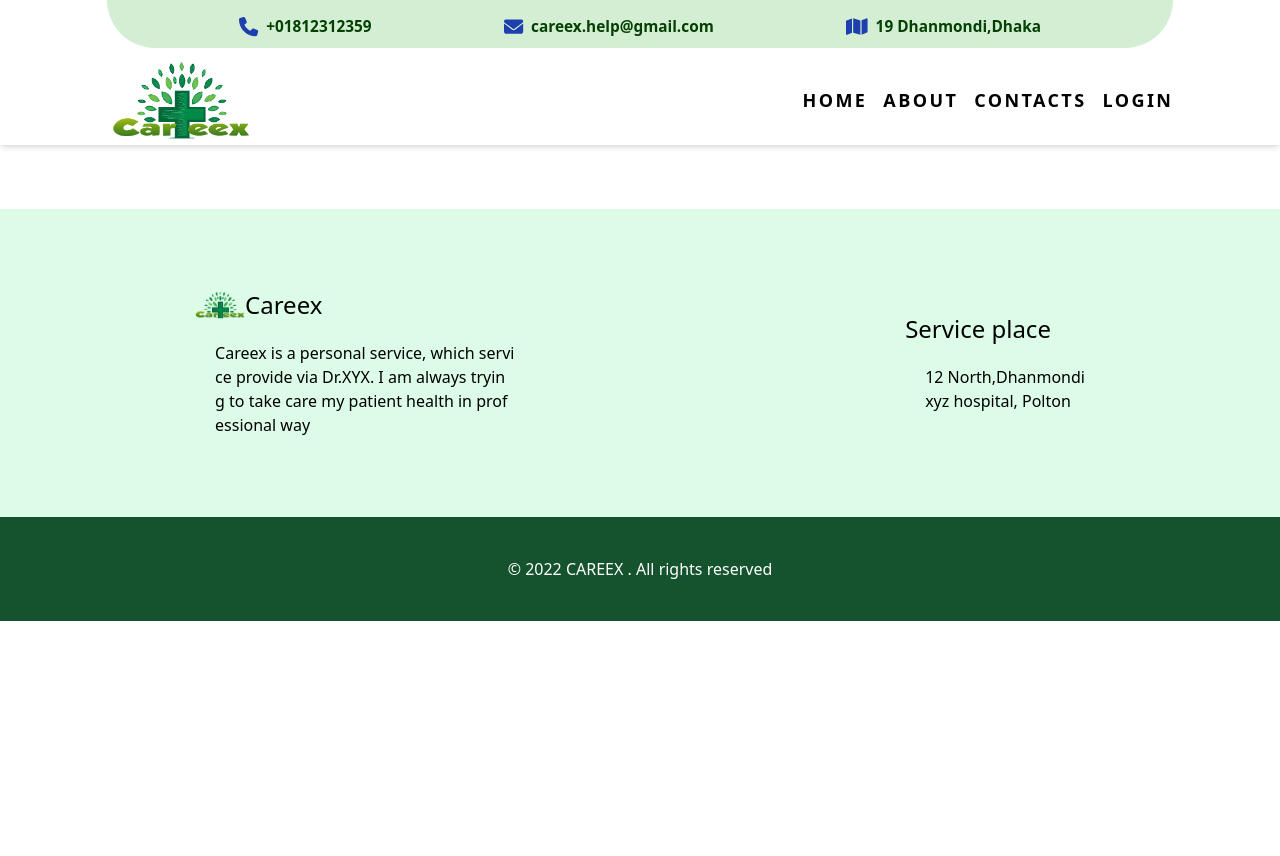
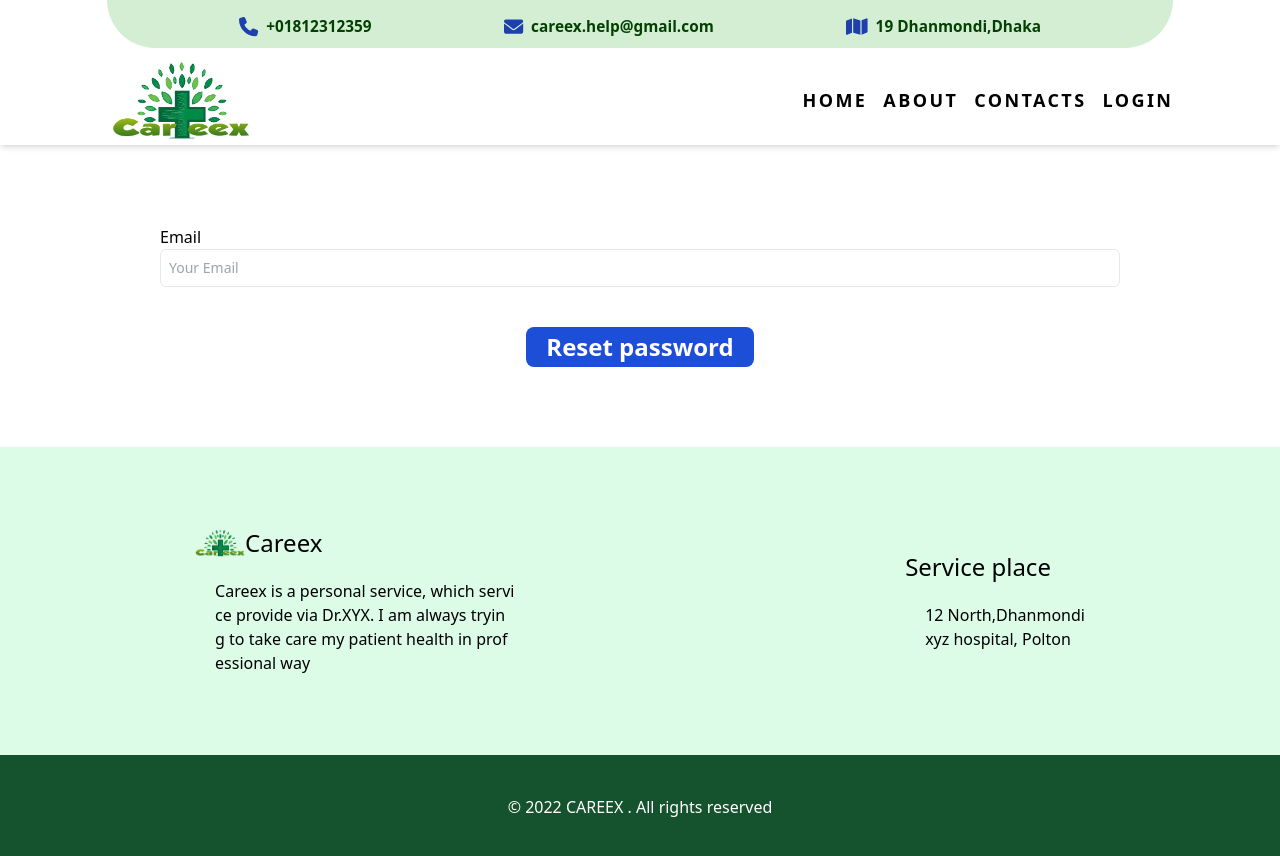
Before and after one commit to amanullha/Careex_Client, a React (Create React App) app in the folder me-and-careex/: page /forget-password in a window 1280 px wide. Shown: the top 856 px of the page. Before the commit the page ends 800 px from the top, so only its background shows below. Built offline with nearby package versions, Linux system fonts and the light colour scheme; no server answers.

Commit message:
about done

```diff
--- a/me-and-careex/package.json
+++ b/me-and-careex/package.json
@@ -6,11 +6,14 @@
     "@fortawesome/fontawesome-svg-core": "^6.1.1",
     "@fortawesome/free-solid-svg-icons": "^6.1.1",
     "@fortawesome/react-fontawesome": "^0.1.18",
+    "@react-google-maps/api": "^2.8.1",
     "@testing-library/jest-dom": "^5.16.4",
     "@testing-library/react": "^13.1.1",
     "@testing-library/user-event": "^13.5.0",
     "axios": "^0.26.1",
     "firebase": "^9.6.11",
+    "google-map-react": "^2.1.10",
+    "google-maps-react": "^2.0.6",
     "infinite-react-carousel": "^1.2.11",
     "react": "^18.0.0",
     "react-dom": "^18.0.0",
--- a/me-and-careex/src/App.js
+++ b/me-and-careex/src/App.js
@@ -13,6 +13,7 @@ import TopHeader from './Pages/Shared/TopHeader/TopHeader';
 import CheckOut from './Pages/Home/CheckOut/CheckOut';
 import RequireAuth from './Pages/Home/Login/RequireAuth/RequireAuth';
 import TakenAppointment from './Pages/Home/TakenAppointment/TakenAppointment';
+import ForgetPass from './Pages/Home/ForgetPass/ForgetPass';
 
 function App() {
   return (
@@ -38,6 +39,10 @@ function App() {
         <Route path='/login' element={<Login />} />
         <Route path='/signup' element={<SingUp />} />
 
+        <Route path='/forget-password' element={<ForgetPass />} />
+
+
+
         {/* <Route path='/' element={}/> */}
 
 
--- a/me-and-careex/src/Pages/Home/About/About.js
+++ b/me-and-careex/src/Pages/Home/About/About.js
@@ -2,8 +2,55 @@ import React from 'react';
 
 const About = () => {
     return (
-        <div>
-            About
+        <div className='my-20 p-5 md:p-0'>
+
+            <div className='bg-green-900 bg-opacity-40 px-2 py-10 flex flex-col md:flex-row  gap-5 md:gap-10   w-full md:w-10/12 mx-auto'>
+
+
+                <div className='flex flex-col md:flex-row gap-5 my-5 '>
+
+
+                    <div className=''>
+                        <img className='w-full' style={{ height: "400px" }} src="https://img.freepik.com/free-photo/beautiful-young-female-doctor-looking-camera-office_1301-7807.jpg?w=2000" alt="" />
+                    </div>
+
+
+                    <div className='border-l-4 px-2 flex flex-col gap-5'>
+                        <h1 className='text-yellow-700 text-3xl '>
+                            Annalyn Maure, DDM</h1>
+                        <h2 className='text-xl text-yellow-900'>
+                            Cosmetic Dentistry, General Dentistry and Orthodontics
+
+                        </h2>
+                        <h3>
+                            I find joy in educating patients and seeing their dental status improve through the trust they share with me. Feel free to take a look around my
+                        </h3>
+                    </div>
+                </div>
+
+
+
+
+                <div className='flex gap-10 px-2 my-5'>
+
+                    <div className='flex flex-col gap-5'>
+                        <h1 className='px-2 bg-yellow-700 bg-opacity-10'>Name</h1>
+                        <h1 className='px-2 bg-yellow-700 bg-opacity-10'>Address</h1>
+                        <h1 className='px-2 bg-yellow-700 bg-opacity-10'>Email</h1>
+                        <h1 className='px-2 bg-yellow-700 bg-opacity-10'>Phone </h1>
+                        <h1 className='px-2 bg-yellow-700 bg-opacity-10'>Website</h1>
+                    </div>
+                    <div className='flex flex-col gap-5'>
+                        <h1>Annalyn Maure</h1>
+                        <h1>XYZ, Dhaka</h1>
+                        <h1>hello@gmail.com</h1>
+                        <h1>+987265498753</h1>
+                        <h1>www.xyx.com</h1>
+                    </div>
+
+                </div>
+
+            </div>
         </div>
     );
 };
--- a/me-and-careex/src/Pages/Home/Contacts/Contacts.js
+++ b/me-and-careex/src/Pages/Home/Contacts/Contacts.js
@@ -23,7 +23,7 @@ const Contacts = () => {
         <div>
 
 
-            <div></div>
+
 
             <div className=' mx-auto w-3/4 gap-10 sm:w-full flex justify-evenly flex-col sm:flex-row my-20 '>
                 <div >
--- a/me-and-careex/src/Pages/Home/ForgetPass/ForgetPass.js
+++ b/me-and-careex/src/Pages/Home/ForgetPass/ForgetPass.js
@@ -1,9 +1,83 @@
 import React from 'react';
+import { useSendPasswordResetEmail } from 'react-firebase-hooks/auth';
+
+import { ToastContainer, toast } from 'react-toastify';
+
+import 'react-toastify/dist/ReactToastify.css';
+import auth from '../../../firebase.init';
+import Loading from '../../Shared/Loading/Loading';
+
+
 
 const ForgetPass = () => {
+
+    let errordiv;
+
+    const [sendPasswordResetEmail, sending, error] = useSendPasswordResetEmail(
+        auth);
+
+    if (sending) {
+        return <Loading></Loading>
+    }
+
+    if (error) {
+        errordiv = <p className='text-red'>{error.message}</p>
+    }
+
+    const handleFormSubmit = async (e) => {
+
+        e.preventDefault();
+
+        let email = e.target.elements.email?.value;
+        await sendPasswordResetEmail(email);
+
+        toast('Reset Link Send');
+    }
+
+
+
+
+
     return (
-        <div>
+        <div className='my-20'>
 
+            <div className='w-3/4 sm:2/4 mx-auto'>
+                <form onSubmit={handleFormSubmit}>
+
+
+                    <div>
+                        <label htmlFor='email'>Email</label>
+                        <input
+                            type='email'
+                            className={`w-full p-2 text-primary border rounded-md outline-none text-sm transition duration-150 ease-in-out mb-4`}
+                            id='email'
+                            placeholder='Your Email'
+                            required
+                        />
+                    </div>
+
+
+
+
+
+                    <div>
+                        <p>{errordiv}</p>
+                    </div>
+
+                    <div className='flex justify-center items-center mt-6'>
+                        <input className='text-white bg-blue-700 px-5 py-1 font-bold text-2xl rounded-lg active:text-yellow-500' type="submit" value="Reset password" />
+                    </div>
+
+
+
+
+
+                </form>
+            </div>
+
+
+
+            <ToastContainer></ToastContainer>
         </div>
     );
 };
--- a/me-and-careex/src/Pages/Home/Login/Login/Login.js
+++ b/me-and-careex/src/Pages/Home/Login/Login/Login.js
@@ -54,6 +54,7 @@ const Login = () => {
 
     const handleGoToForgetPassword = () => {
 
+        navigate('/forget-password');
     }
 
 
--- a/me-and-careex/src/Pages/Home/Login/SignUp/SingUp.js
+++ b/me-and-careex/src/Pages/Home/Login/SignUp/SingUp.js
@@ -56,6 +56,7 @@ const SignUp = () => {
 
 
     const handleGoToForgetPassword = () => {
+        navigate('/forget-password');
     }
 
 
```
Also changed, not shown: 1 other file (tests, documents, lock files or other folders).
